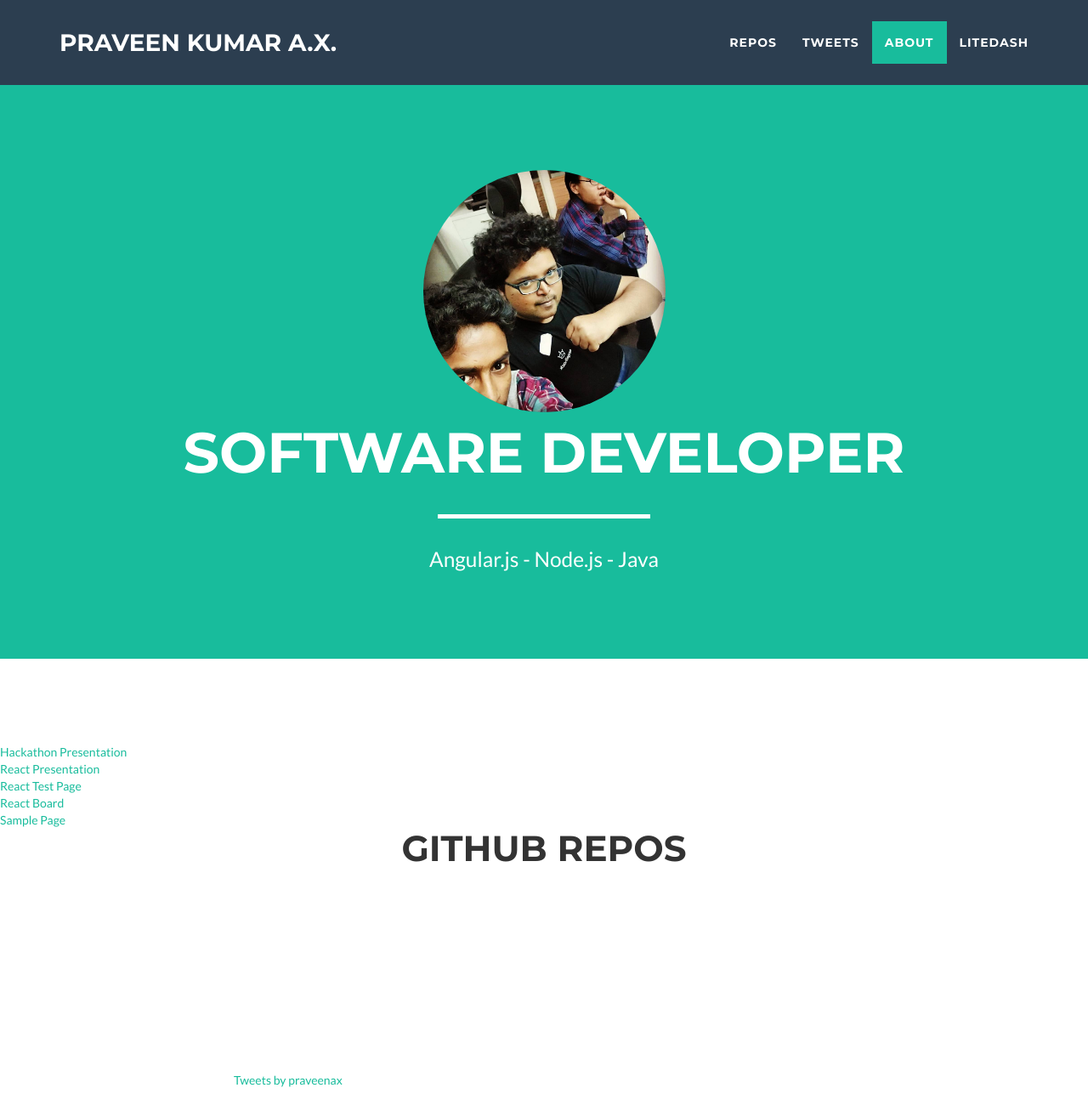
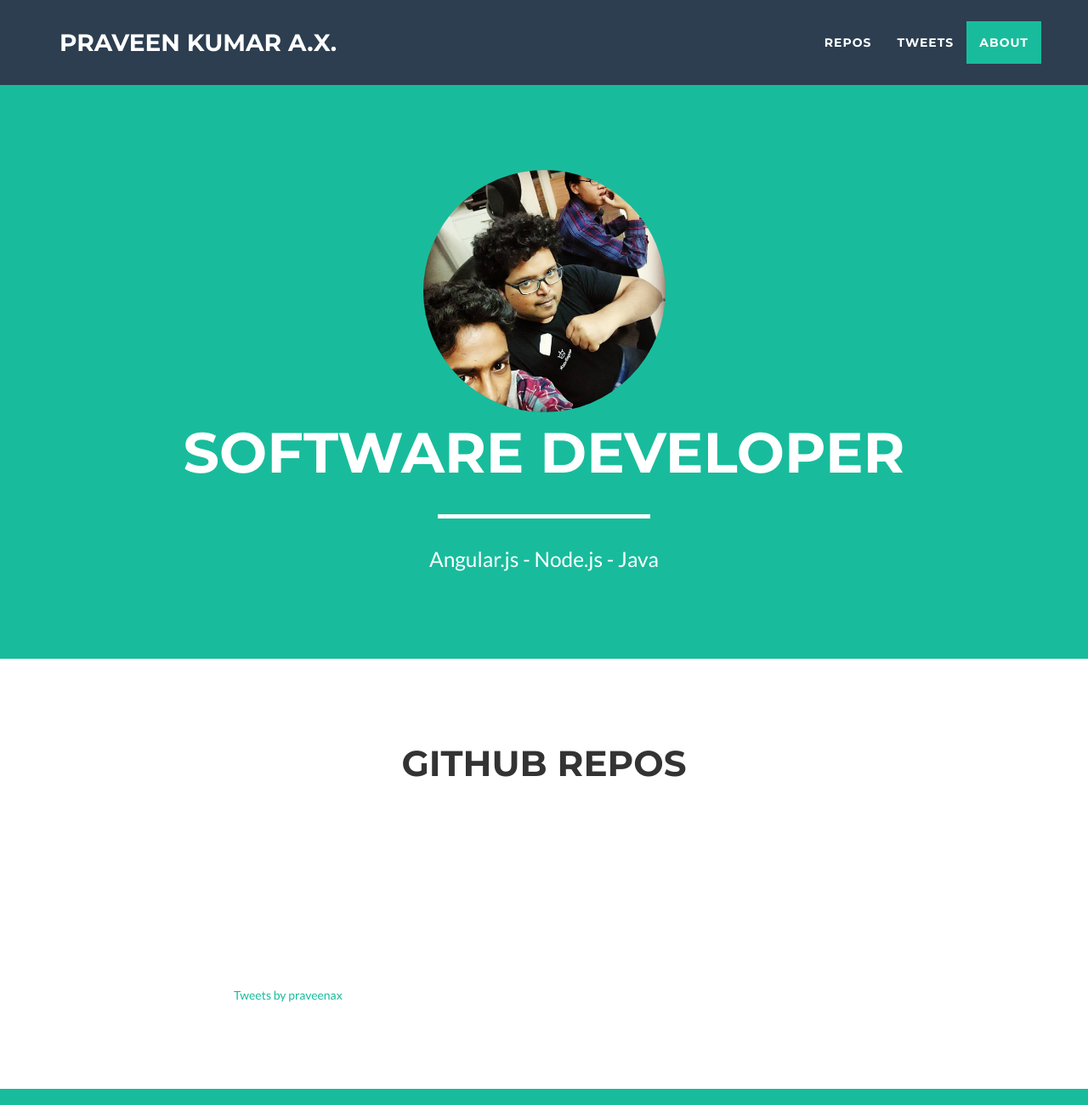
Before and after one commit to praveenax/praveenax.github.io, a website: page index.html in a window 1280 px wide. Shown: the top 1300 px of the page at 85% size. Drawn offline with nearby package versions, Linux system fonts and the light colour scheme; no server answers.

Commit message:
Update index.html

```diff
--- a/index.html
+++ b/index.html
@@ -92,9 +92,9 @@
                         <a href="#about">About</a>
                     </li>
 
-                     <li class="">
+<!--                      <li class="">
                         <a href="litedash.html">LiteDash</a>
-                    </li>
+                    </li>  -->
 
 
                     <!--
@@ -127,7 +127,7 @@
 
 
     <section >
-    <a href="hackathon/index.html">Hackathon Presentation</a>
+<!--     <a href="hackathon/index.html">Hackathon Presentation</a>
     <br>
     <a href="reactpresentation/index.html">React Presentation</a>
     <br>
@@ -135,7 +135,7 @@
     <br>
     <a href="board/index.html">React Board </a>
     <br>
-    <a href="app.html">Sample Page</a>
+    <a href="app.html">Sample Page</a> -->
 
     <h2 style="text-align:center;">Github Repos</h2>
     <br><br>
```
